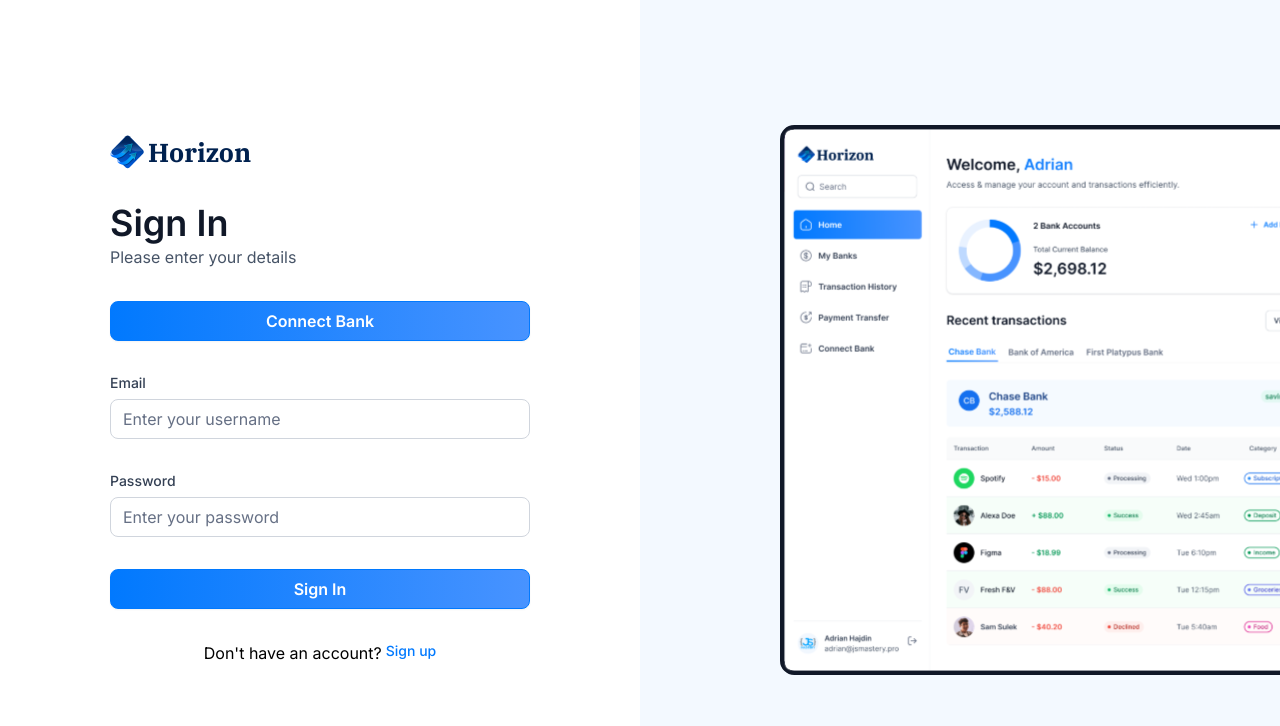
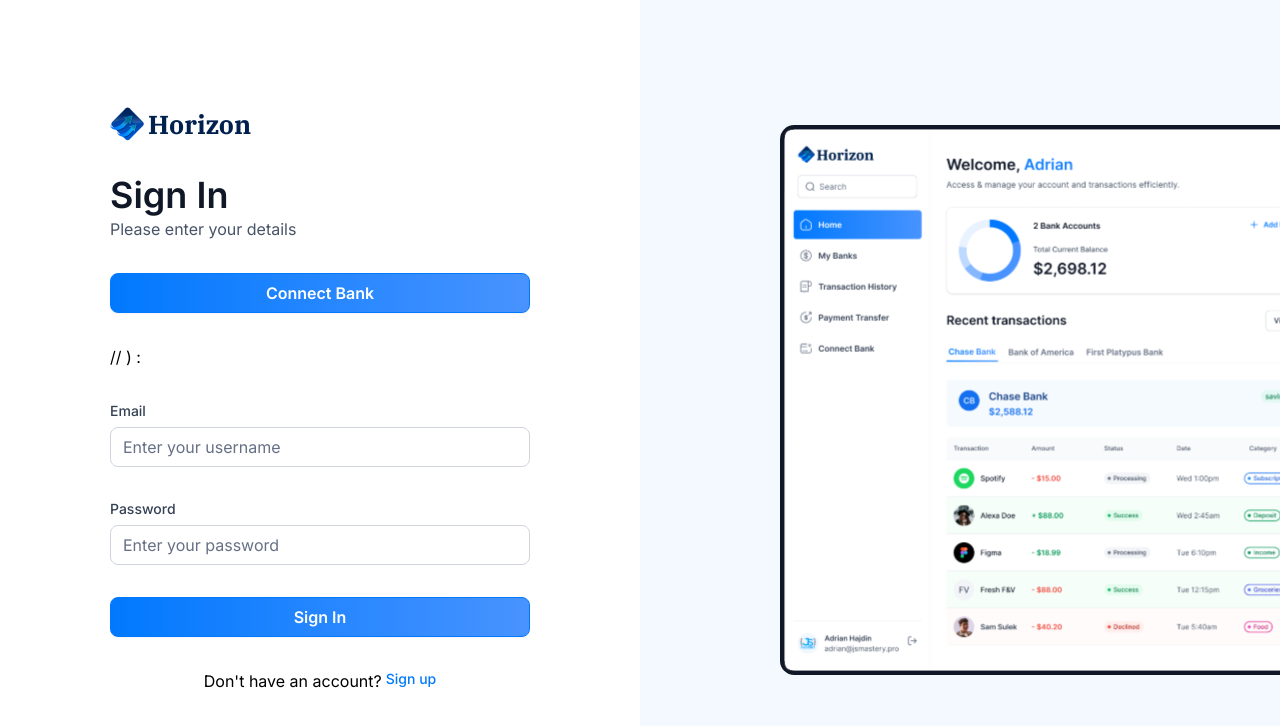
Before and after one commit to ashugh12/Banking_app, a Next.js app in the folder my-app/: page /sign-in in a window 1280 px wide. Shown: the top 726 px of the page. Built offline with nearby package versions, Linux system fonts and the light colour scheme.

Commit message:
Recent changes

```diff
--- a/my-app/components/AuthForm.tsx
+++ b/my-app/components/AuthForm.tsx
@@ -86,12 +86,11 @@
                     </h1>
                 </div>
             </header>
-            {/* {user ? (
+            {/* {user ? ( */}
                 <div className='flex flex-col gap-4'>
-                {PlaidLink}
+                    <PlaidLink user={user} variant="primary"/>
                 </div>
-            ) : */}
-            <PlaidLink user={user} variant="primary"/>
+            // ) :
                 <>
                     <Form {...form}>
                         <form onSubmit={form.handleSubmit(onSubmit)}
```
Also changed, not shown: my-app/components/PlaidLink.tsx (+8 -8 lines).
